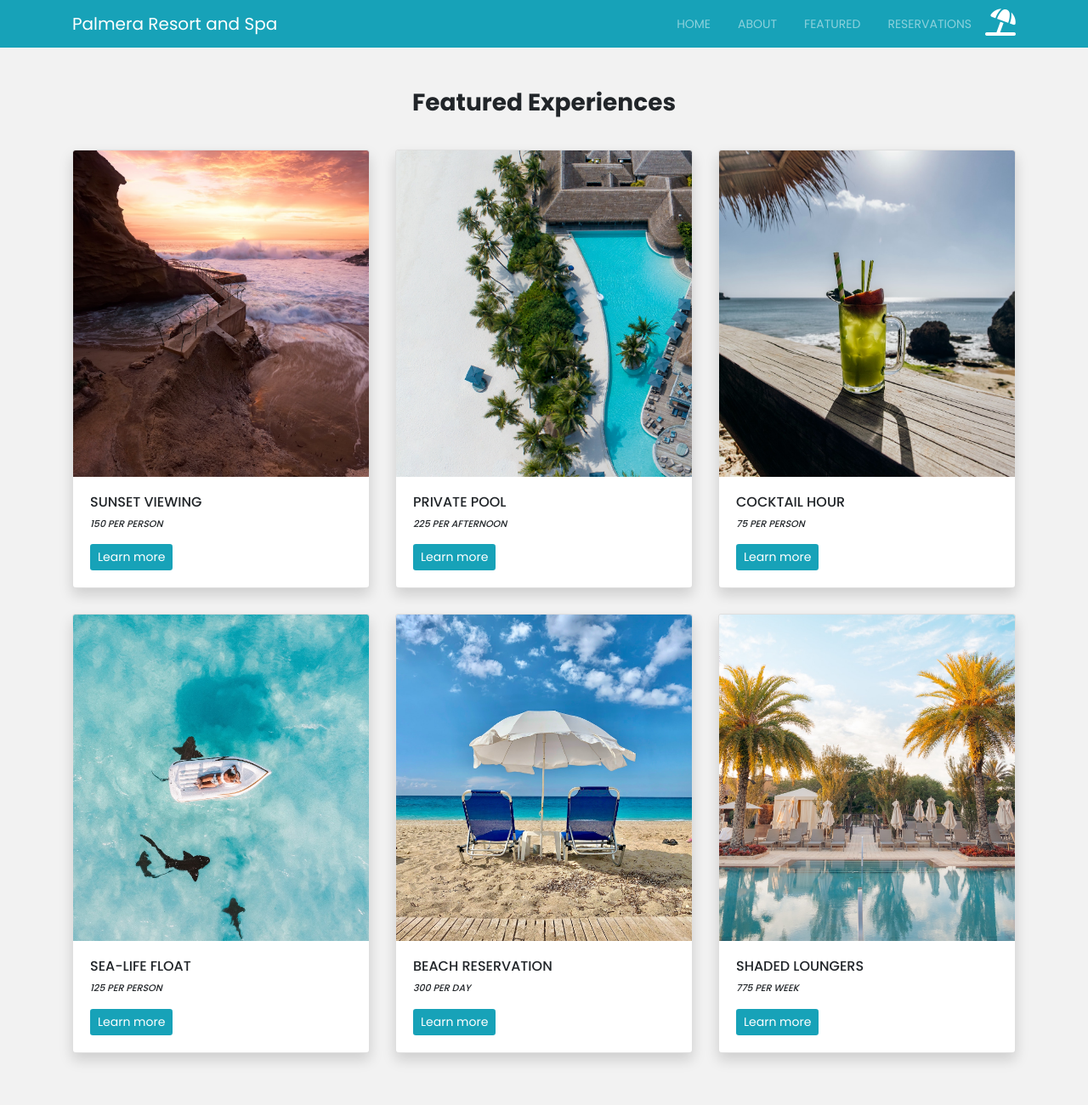
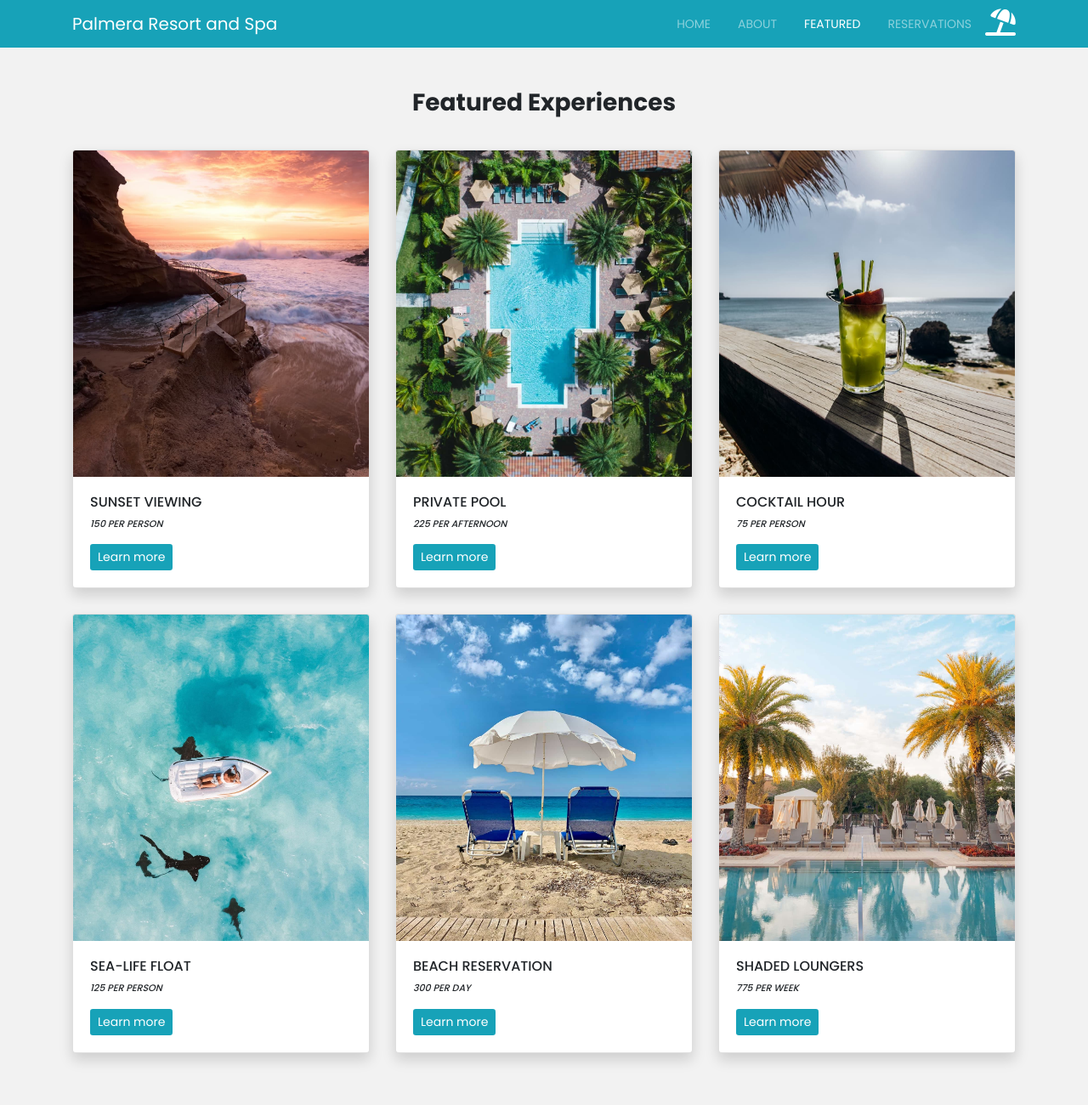
Before and after one commit to ashley-christensen/beach-bootstrap, a website: page featured.html in a window 1280 px wide. Shown: the top 1300 px of the page at 85% size. Drawn offline with nearby package versions, Linux system fonts and the light colour scheme.

Commit message:
modified filefile size of images <200 kb each

```diff
--- a/featured.html
+++ b/featured.html
@@ -26,7 +26,7 @@
 	<body>
 		<nav class="navbar navbar-expand-sm navbar-dark bg-info">
 			<div class="container">
-        <a href="#" class="navbar-brand">Palmera Resort and Spa</a>
+				<a href="/index.html" class="navbar-brand">Palmera Resort and Spa</a>
 				<button
 					class="navbar-toggler"
 					data-toggle="collapse"
@@ -42,8 +42,8 @@
 						<li class="nav-item">
 							<a href="/about.html" class="nav-link">About</a>
 						</li>
-            <li class="nav-item-active">
-              <a href="/featured.html" class="nav-link">Featured</a>
+						<li class="nav-item active">
+							<a href="#" class="nav-link">Featured</a>
 						</li>
 						<li class="nav-item">
 							<a href="/reservations.html" class="nav-link">Reservations</a>
@@ -61,12 +61,12 @@
 				<h3 class="font-weight-bold display-6 text-center">
 					Featured Experiences
 				</h3>
-        <!-- new row -->
+
 				<div class="row">
 					<div class="col-md-6 col-lg-4">
 						<div class="card shadow stretched-link">
 							<div class="img-container">
-                <img src="./cabo.jpg" class="card-img-top" />
+								<img src="./cabosq.jpg" class="card-img-top" />
 							</div>
 							<div class="card-body">
 								<div class="card-text">
@@ -80,7 +80,7 @@
 					<div class="col-md-6 col-lg-4">
 						<div class="card shadow stretched-link">
 							<div class="img-container card-img-wrap">
-                <img src="./palms.jpg" class="card-img-top" />
+								<img src="./palmsq.jpg" class="card-img-top" />
 							</div>
 							<div class="card-body">
 								<div class="card-text justify-content-between">
@@ -94,7 +94,7 @@
 					<div class="col-md-6 col-lg-4">
 						<div class="card shadow stretched-link">
 							<div class="img-container">
-                <img src="./cocktail.jpg" class="card-img-top" />
+								<img src="./cocktailsq.jpg" class="card-img-top" />
 							</div>
 							<div class="card-body">
 								<div class="card-text justify-content-between">
@@ -106,14 +106,11 @@
 						</div>
 					</div>
 
-          <!-- end of row -->
-          <!-- new row -->
-          <!-- <div class="row"> -->
 					<div class="col-md-6 col-lg-4">
 						<div class="card shadow stretched-link">
 							<div class="img-container">
 								<img
-                  src="./float.jpg"
+									src="./floatsq.jpg"
 									class="card-img-top embed-responsive-item"
 								/>
 							</div>
@@ -131,7 +128,7 @@
 						<div class="card shadow stretched-link">
 							<div class="img-container">
 								<img
-                  src="./view.jpg"
+									src="./viewsq.jpg"
 									class="card-img-top embed-responsive-item"
 								/>
 							</div>
@@ -149,7 +146,7 @@
 						<div class="card shadow stretched-link">
 							<div class="img-container">
 								<img
-                  src="./reflection.jpg"
+									src="./reflectionsq.jpg"
 									class="card-img-top embed-responsive-item"
 								/>
 							</div>
@@ -163,8 +160,6 @@
 							</div>
 						</div>
 					</div>
-          <!-- </div> -->
-          <!-- End of row^ -->
 				</div>
 			</div>
 		</section>
--- a/package.json
+++ b/package.json
@@ -20,5 +20,8 @@
   "homepage": "https://github.com/ashley-christensen/beach-bootstrap#readme",
   "devDependencies": {
     "lite-server": "^2.6.1"
+  },
+  "dependencies": {
+    "font-awesome": "^4.7.0"
   }
 }
--- a/styles.css
+++ b/styles.css
@@ -118,8 +118,6 @@ span {
   font-size: 14;
 }
 
-/* About */
-
 .about-section {
   padding: 60px;
 }
```
Also changed, not shown: about.html (+3 -3 lines), index.html (+11 -10 lines), reservations.html (+3 -3 lines), cabo.jpg (deleted), cabosq.jpg (added), cocktail.jpg (deleted), cocktailsq.jpg (added), float.jpg (deleted), floatsq.jpg (added), palms.jpg (deleted), palmsq.jpg (added), reflection.jpg (deleted), reflectionsq.jpg (added), view.jpg (deleted), 1 more files, 1 other file. Lines whose indentation alone changed are shown as unchanged.
